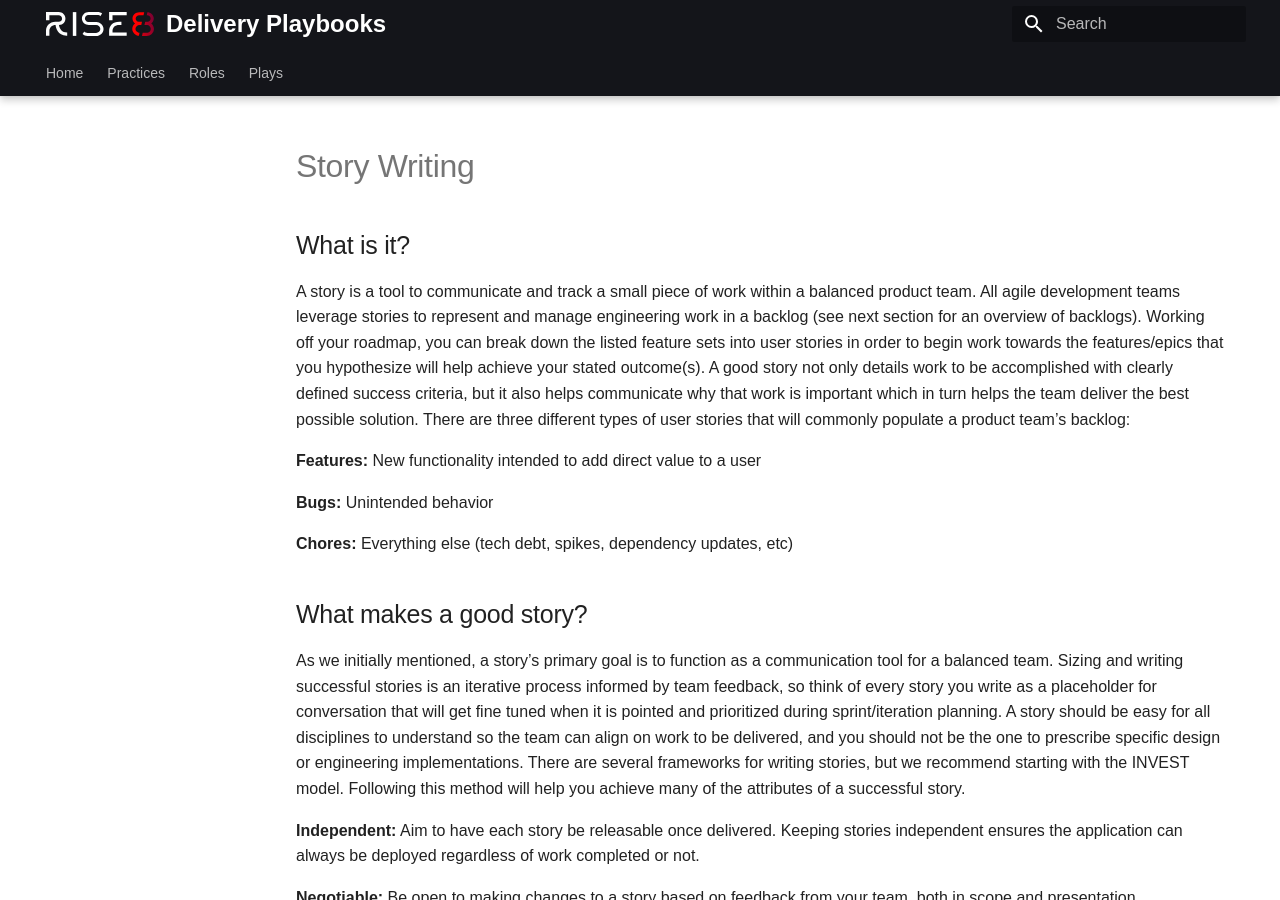
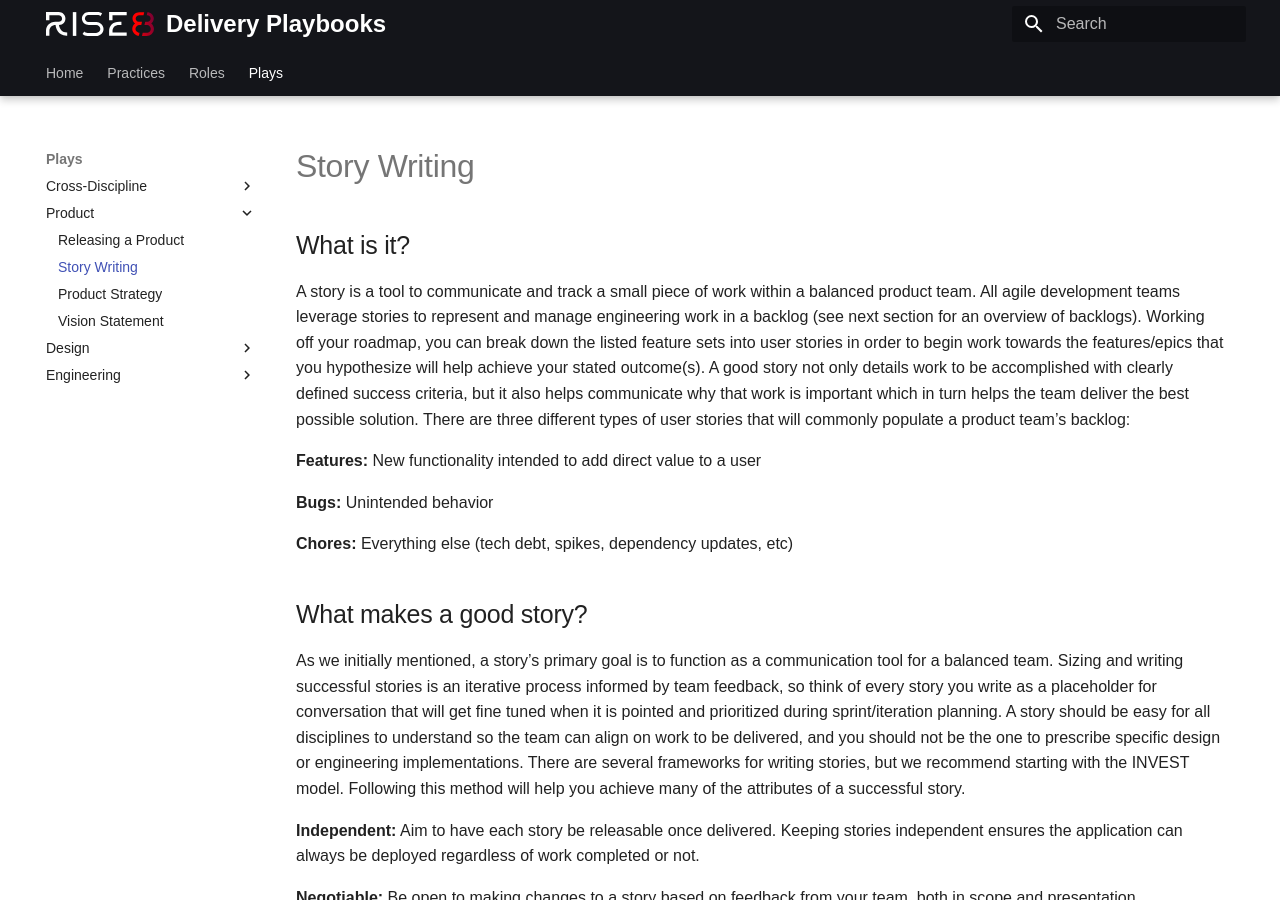
Before and after one commit to rise8-us/delivery-playbooks, an MkDocs documentation site: the page built from docs/content/plays/product/story-writing.md, in a window 1280 px wide and 900 px high. Built offline with MkDocs 1.6.1 and Material for MkDocs 9.7.7, drawn with Linux system fonts in a browser that asks for light colours.

Commit message:
Update mkdocs.yml story writing play

```diff
--- a/mkdocs.yml
+++ b/mkdocs.yml
@@ -20,6 +20,7 @@ nav:
       - content/plays/cross-discipline/stakeholder-demo.md
     - Product:
       - content/plays/product/product-release.md
+      - content/plays/product/story-writing.md
       - content/plays/product/product-strategy.md
       - content/plays/product/vision-statement.md
     - Design:
```
